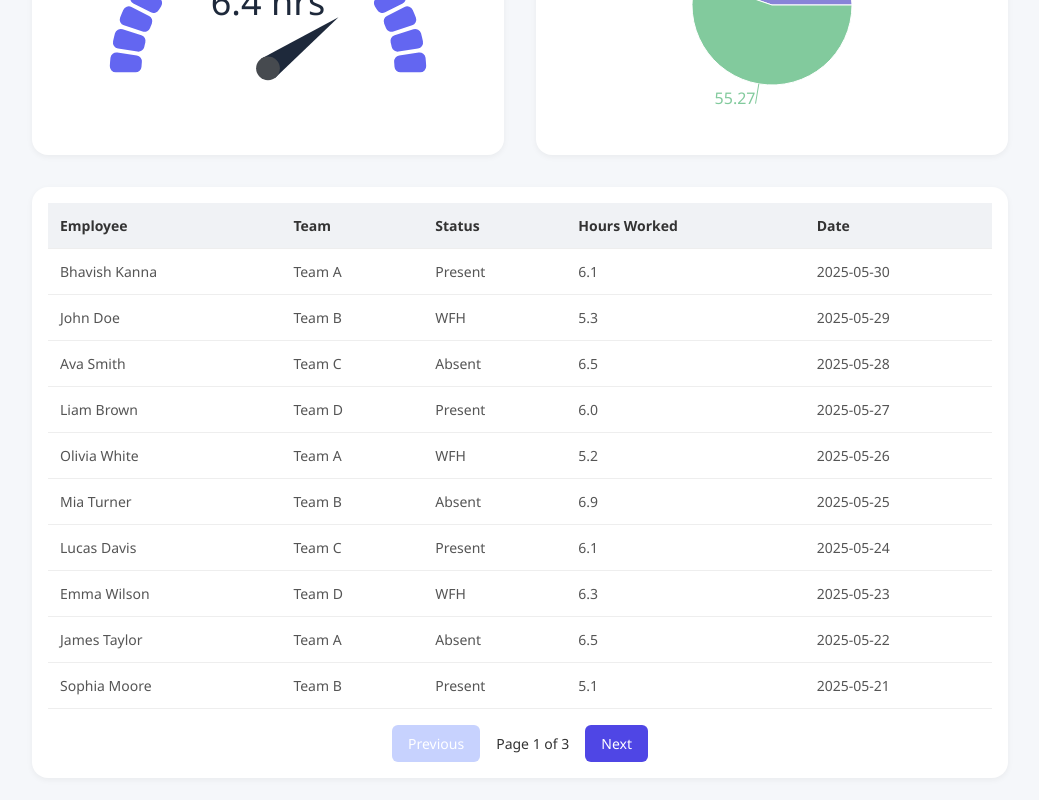
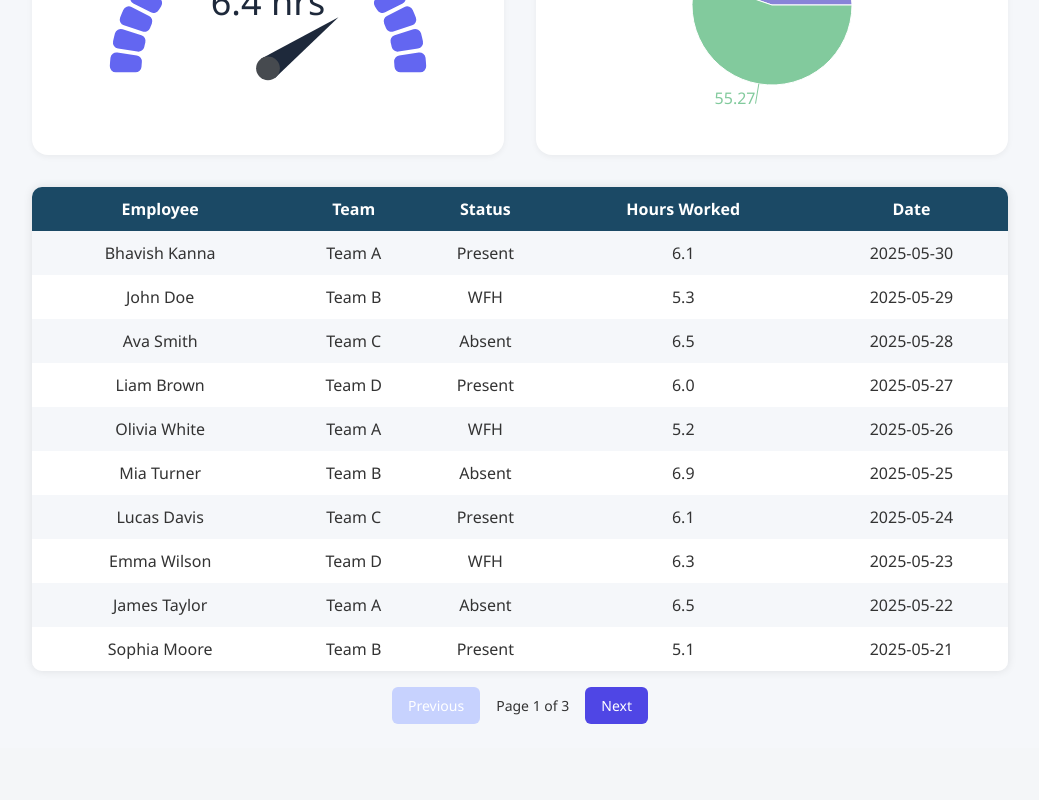
Before and after one commit to Volt-Matrix/voltcore, a React (Vite) app: page /Attendance/AttendanceHistory in a window 1280 px wide. Shown: the part 1146-1946 px from the top of the page, without its empty margins (240-1279 px from the left). After the commit the page ends 1894 px from the top, so only its background shows below. Built offline with nearby package versions, Linux system fonts and the light colour scheme.

Commit message:
refactor: apply common table styles in Attendance History

```diff
--- a/src/pages/Attendance/AttendanceHistory.css
+++ b/src/pages/Attendance/AttendanceHistory.css
@@ -122,34 +122,9 @@
   text-align: center;
 }
 
-.attendance-table {
-  background: #fff;
-  border-radius: 16px;
-  padding: 1rem;
-  box-shadow: 0 2px 6px rgba(0, 0, 0, 0.05);
-  overflow-x: auto;
-}
-
-.attendance-table table {
-  width: 100%;
-  border-collapse: collapse;
-  font-size: 14px;
-}
-
-.attendance-table th,
-.attendance-table td {
-  padding: 0.75rem;
-  text-align: left;
-  border-bottom: 1px solid #eee;
-}
-
-.attendance-table th {
-  background-color: #f0f2f5;
-  color: #333;
-}
-
-.attendance-table td {
-  color: #555;
+.attendance-table thead th,
+.attendance-table tbody td {
+  padding: 10px 0;
 }
 
 .pagination-controls {
--- a/src/pages/Attendance/AttendanceHistory.jsx
+++ b/src/pages/Attendance/AttendanceHistory.jsx
@@ -204,7 +204,7 @@ const AttendanceHistory = () => {
       </div>
 
       <div className="attendance-table">
-        <table>
+        <table className="table-style1">
           <thead>
             <tr>
               <th>Employee</th>
```
